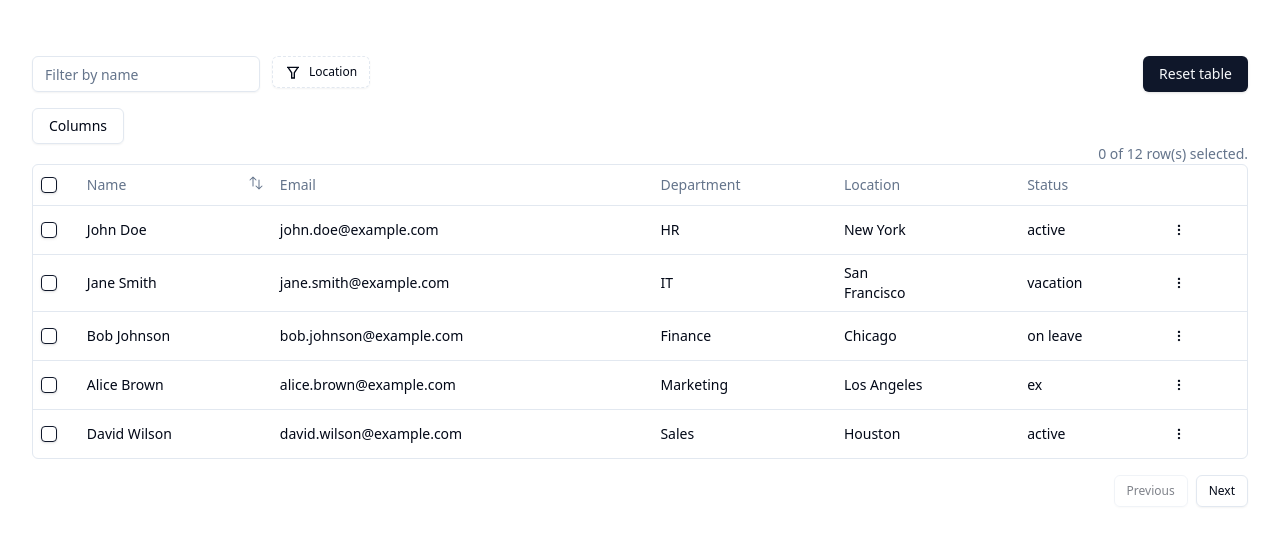
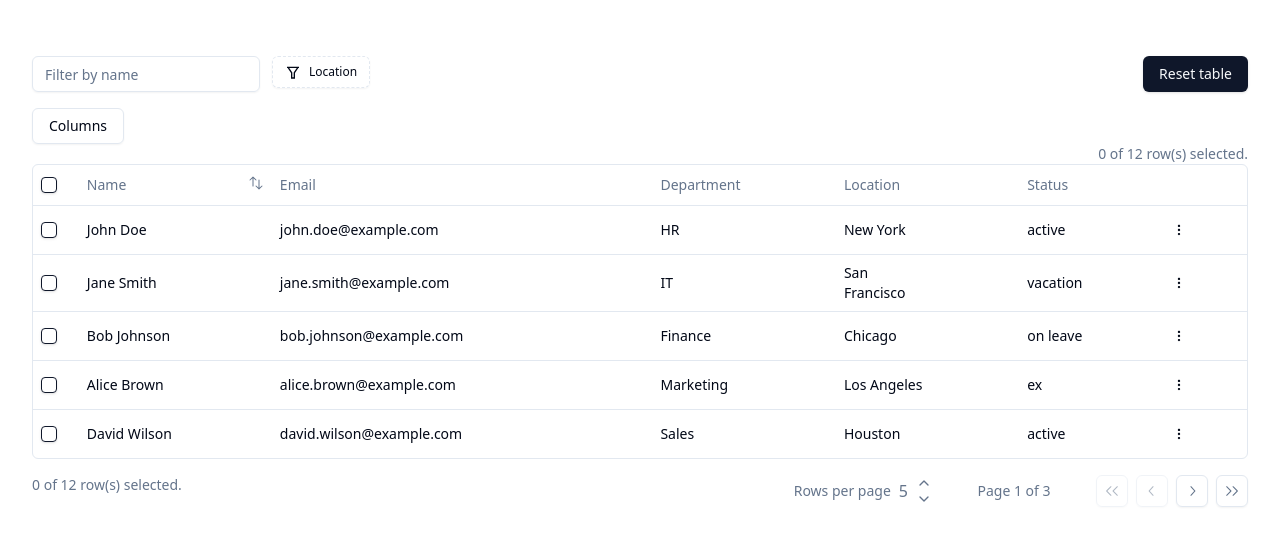
Before and after one commit to kbastamow/Data-table, a React (Vite) app: page / in a window 1280 px wide. Shown: the top 546 px of the page. Built offline with nearby package versions, Linux system fonts and the light colour scheme.

Commit message:
More controllable pagination

```diff
--- a/src/components/employees/data-table.tsx
+++ b/src/components/employees/data-table.tsx
@@ -5,8 +5,8 @@ import {
   ColumnFiltersState,
   flexRender,
   getCoreRowModel,
-  getFacetedRowModel, //And HERE
-  getFacetedUniqueValues, //HERE
+  getFacetedRowModel,
+  getFacetedUniqueValues,
   getFilteredRowModel,
   getPaginationRowModel,
   getSortedRowModel,
@@ -35,6 +35,7 @@ import { Button } from "../ui/button";
 import { Input } from "../ui/input";
 import { DataTableFacetedFilter } from "../reusable/faceted-filter";
 import { getDropDownValues } from "@/lib/utils";
+import { DataTablePagination } from "../reusable/pagination-controls";
 
 interface DataTableProps<TData, TValue> {
   columns: ColumnDef<TData, TValue>[];
@@ -68,6 +69,7 @@ export function DataTable<TData, TValue>({
     },
     //pagination:
     getPaginationRowModel: getPaginationRowModel(),
+
 
     //filters
     onColumnFiltersChange: setColumnFilters,
@@ -210,7 +212,10 @@ export function DataTable<TData, TValue>({
           </TableBody>
         </Table>
       </div>
-      <div className="flex items-center justify-end py-4 space-x-2">
+      <div className="pt-4 flex justify-end">
+        <DataTablePagination table={table}></DataTablePagination>
+      </div>
+      {/* <div className="flex items-center justify-end py-4 space-x-2">
         <Button
           variant="outline"
           size="sm"
@@ -227,7 +232,7 @@ export function DataTable<TData, TValue>({
         >
           Next
         </Button>
-      </div>
+      </div> */}
     </div>
   );
 }
--- /dev/null
+++ b/src/components/reusable/pagination-controls.tsx
@@ -0,0 +1,121 @@
+import {
+  ChevronLeftIcon,
+  ChevronRightIcon,
+  DoubleArrowLeftIcon,
+  DoubleArrowRightIcon,
+} from "@radix-ui/react-icons";
+
+import { FiChevronDown, FiChevronUp } from "react-icons/fi";
+import { Table } from "@tanstack/react-table";
+
+import { Button } from "../ui/button";
+
+//   import {
+//     Select,
+//     SelectContent,
+//     SelectItem,
+//     SelectTrigger,
+//     SelectValue,
+//   } from "@/registry/new-york/ui/select"
+
+interface DataTablePaginationProps<TData> {
+  table: Table<TData>;
+}
+
+export function DataTablePagination<TData>({
+  table,
+}: DataTablePaginationProps<TData>) {
+  return (
+    <>
+      <div className="flex-1 text-sm text-muted-foreground">
+        {table.getFilteredSelectedRowModel().rows.length} of{" "}
+        {table.getFilteredRowModel().rows.length} row(s) selected.
+      </div>
+
+      <div className="flex items-center space-x-6 lg:space-x-8 text-muted-foreground">
+        <div className="flex items-center space-x-2">
+          <p className="text-sm font-medium">Rows per page</p>
+          <p>{`${table.getState().pagination.pageSize}`}</p>
+          <div className="flex-col">
+            {/* Stop rows per page count if there is no more data */}
+            <FiChevronUp
+              onClick={(!table.getCanNextPage()) ? null : () => {
+                (table.getState().pagination.pageSize <= 1)
+                  ? table.setPageSize(5)
+                  : table.setPageSize(table.getState().pagination.pageSize + 5);
+              }}
+            >
+            </FiChevronUp>
+            <FiChevronDown
+              onClick={() => {
+                table.setPageSize(table.getState().pagination.pageSize - 5);
+              }}
+            >
+            </FiChevronDown>
+          </div>
+          {
+            /* <Select
+              value={`${table.getState().pagination.pageSize}`}
+              onValueChange={(value) => {
+                table.setPageSize(Number(value))
+              }}
+            >
+              <SelectTrigger className="h-8 w-[70px]">
+                <SelectValue placeholder={table.getState().pagination.pageSize} />
+              </SelectTrigger>
+              <SelectContent side="top">
+                {[10, 20, 30, 40, 50].map((pageSize) => (
+                  <SelectItem key={pageSize} value={`${pageSize}`}>
+                    {pageSize}
+                  </SelectItem>
+                ))}
+              </SelectContent>
+            </Select> */
+          }
+        </div>
+        <div className="flex w-[100px] items-center justify-center text-sm font-medium">
+          Page {table.getState().pagination.pageIndex + 1} of{" "}
+          {table.getPageCount()}
+        </div>
+        <div className="flex items-center space-x-2">
+          <Button
+            variant="outline"
+            className="hidden h-8 w-8 p-0 lg:flex"
+            onClick={() => table.setPageIndex(0)}
+            disabled={!table.getCanPreviousPage()}
+          >
+            <span className="sr-only">Go to first page</span>
+            <DoubleArrowLeftIcon className="h-4 w-4" />
+          </Button>
+          <Button
+            variant="outline"
+            className="h-8 w-8 p-0"
+            onClick={() => table.previousPage()}
+            disabled={!table.getCanPreviousPage()}
+          >
+            <span className="sr-only">Go to previous page</span>
+            <ChevronLeftIcon className="h-4 w-4" />
+          </Button>
+          <Button
+            variant="outline"
+            className="h-8 w-8 p-0"
+            onClick={() => table.nextPage()}
+            disabled={!table.getCanNextPage()}
+          >
+            <span className="sr-only">Go to next page</span>
+            <ChevronRightIcon className="h-4 w-4" />
+          </Button>
+          <Button
+            variant="outline"
+            className="hidden h-8 w-8 p-0 lg:flex"
+            onClick={() => table.setPageIndex(table.getPageCount() - 1)}
+            disabled={!table.getCanNextPage()}
+          >
+            <span className="sr-only">Go to last page</span>
+            <DoubleArrowRightIcon className="h-4 w-4" />
+          </Button>
+        </div>
+      </div>
+    </>
+  );
+}
```
